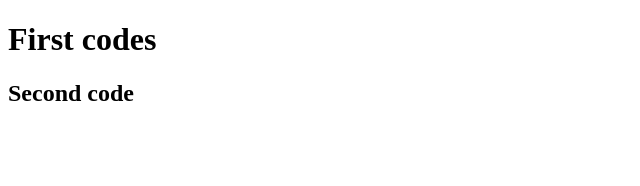
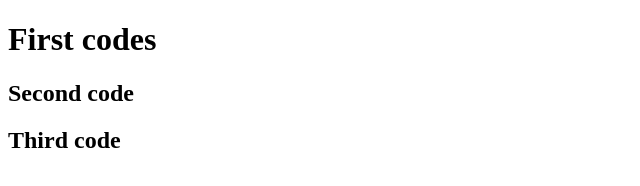
Before and after one commit to Hasanul-Alam/test, a plain HTML site: page index.html in a window 1280 px wide. Shown: the whole page, without its empty margins (0-640 px from the left). Drawn offline with Linux system fonts and the light colour scheme.

Commit message:
Second commit

```diff
--- a/index.html
+++ b/index.html
@@ -10,5 +10,6 @@
     <h1>First codes</h1>
 
     <h2>Second code</h2>
+    <h2>Third code</h2>
 </body>
 </html>
```
